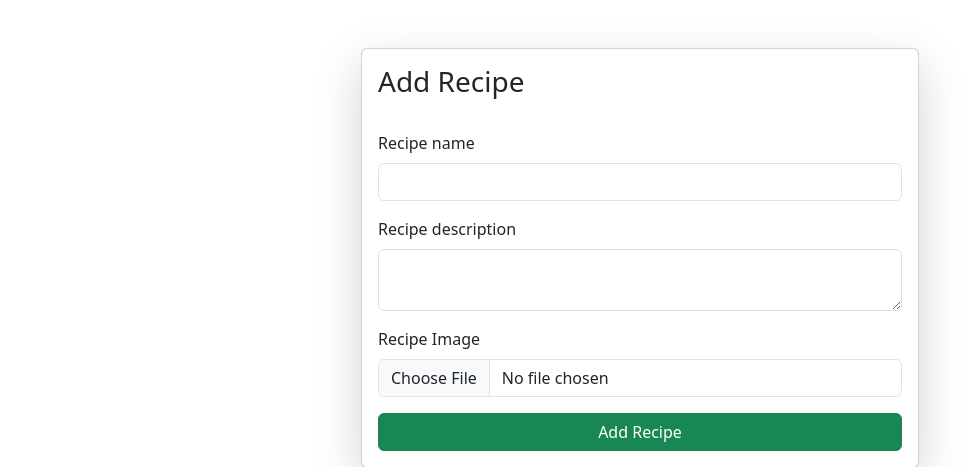
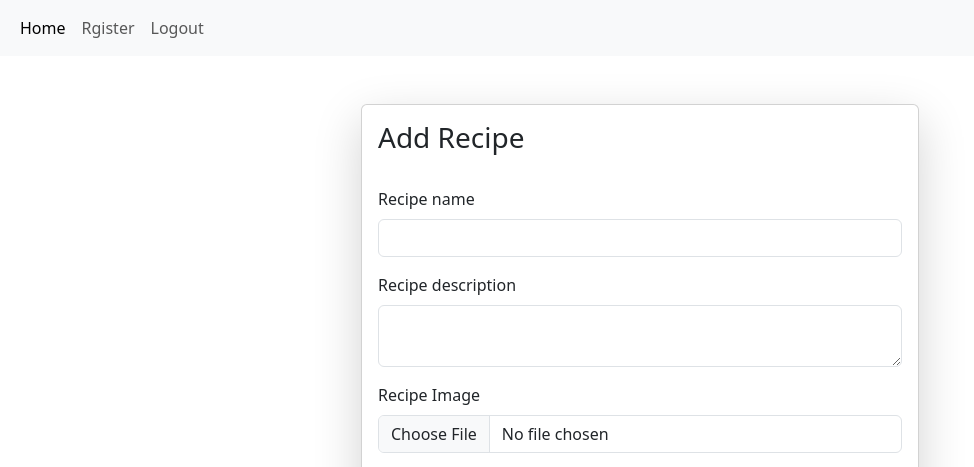
Before and after one commit to WaniyaFarooq/django-2.0, a Django app: page /receipes/ in a window 1280 px wide. Shown: the top 467 px of the page, without its empty margins (0-974 px from the left). Run offline with Django 5.2, Linux system fonts and the light colour scheme; data comes from the database, SQL or seed files in the repository; both versions use the stored data as it was after the commit.

Commit message:
Add logout functionality and update navigation in base template

```diff
--- a/core/core/urls.py
+++ b/core/core/urls.py
@@ -29,6 +29,7 @@ urlpatterns = [
     path('',home,name = "home"),
     path('contact/',contact,name = "contact"),
     path('login/',login_page,name = "login_page"),
+    path('logout/',logout_page,name = "logout_page"),
     path('register/',register_page,name = "register_page"),
     path('about/',about,name = "about"),
     path('admin/', admin.site.urls),
--- a/core/vege/templates/receipes/base.html
+++ b/core/vege/templates/receipes/base.html
@@ -9,6 +9,22 @@
     <title>Document</title>
 </head>
 <body>
+
+    <nav class="navbar navbar-expand-lg bg-body-tertiary">
+  <div class="container-fluid">
+    <button class="navbar-toggler" type="button" data-bs-toggle="collapse" data-bs-target="#navbarNavAltMarkup" aria-controls="navbarNavAltMarkup" aria-expanded="false" aria-label="Toggle navigation">
+      <span class="navbar-toggler-icon"></span>
+    </button>
+    <div class="collapse navbar-collapse" id="navbarNavAltMarkup">
+      <div class="navbar-nav">
+        <a class="nav-link active" aria-current="page" href="/">Home</a>
+        <a class="nav-link" href="/register/">Rgister</a>
+        <a class="nav-link" href="/logout/">Logout</a>
+
+      </div>
+    </div>
+  </div>
+</nav>
 
     {% block start %}
 
--- a/core/vege/views.py
+++ b/core/vege/views.py
@@ -1,7 +1,10 @@
+
 from django.contrib.auth.models import User
 from django.shortcuts import render,redirect
 from .models import *
 from django.contrib import messages
+from django.contrib.auth import authenticate ,login , logout
+# login to maintain session
 
 # Create your views here.
 def receipes(request):
@@ -57,9 +60,19 @@ def login_page(request):
         data = request.POST
         Username = data.get("Username")
         Password = data.get("Password")
+        user = User.objects.filter(username = Username)
+        if user.exists():
+            user = authenticate(username =Username ,password = Password)
+            if user is None:
+                messages.error(request,"Invalid password")
+                return redirect('/login/')
+            else:
+                login(request,user=user)
+                return redirect('/receipes/')
+        else:
+            messages.error(request,'Invalid Username')
+    return render(request, 'receipes/login.html')
 
-
-    return render(request, 'receipes/login.html')
 
 def register_page(request):
     if request.method == "POST":
@@ -70,15 +83,20 @@ def register_page(request):
         Password = data.get("Password")
         user = User.objects.filter(username = Username)
         if user.exists():
-            messages.info(request,"Username already taken ")
+            messages.info(request,"Username already taken")
             return redirect("/register/")
         user = User.objects.create(
          first_name = First_name,
-         last_name  =Last_name  ,
+         last_name  =Last_name,
          username = Username
         )
         user.set_password(Password)
         user.save()
         messages.info(request,"Account created successfully")
         return redirect('/login/')
-    return render(request, 'receipes/register.html')
+
+    return render(request,'receipes/register.html')
+
+def logout_page(request):
+    logout(request)
+    return redirect('/login/')
```
Also changed, not shown: core/db.sqlite3.
